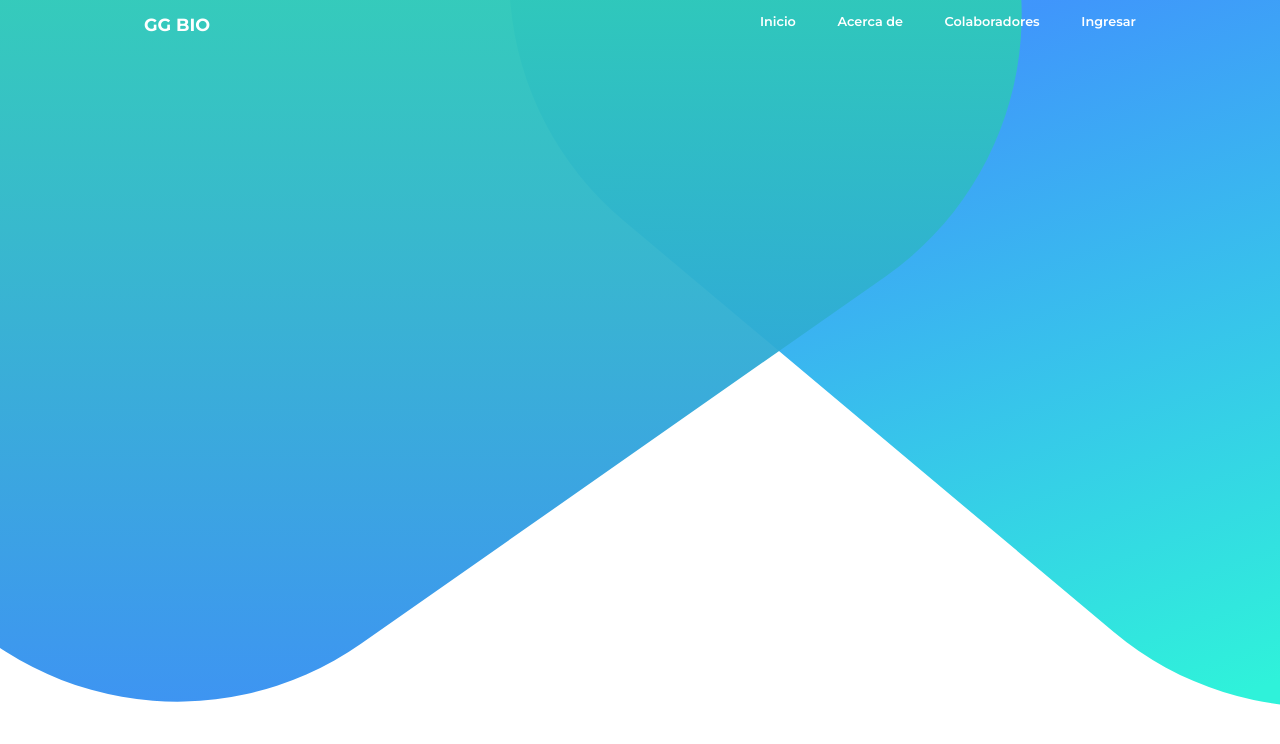
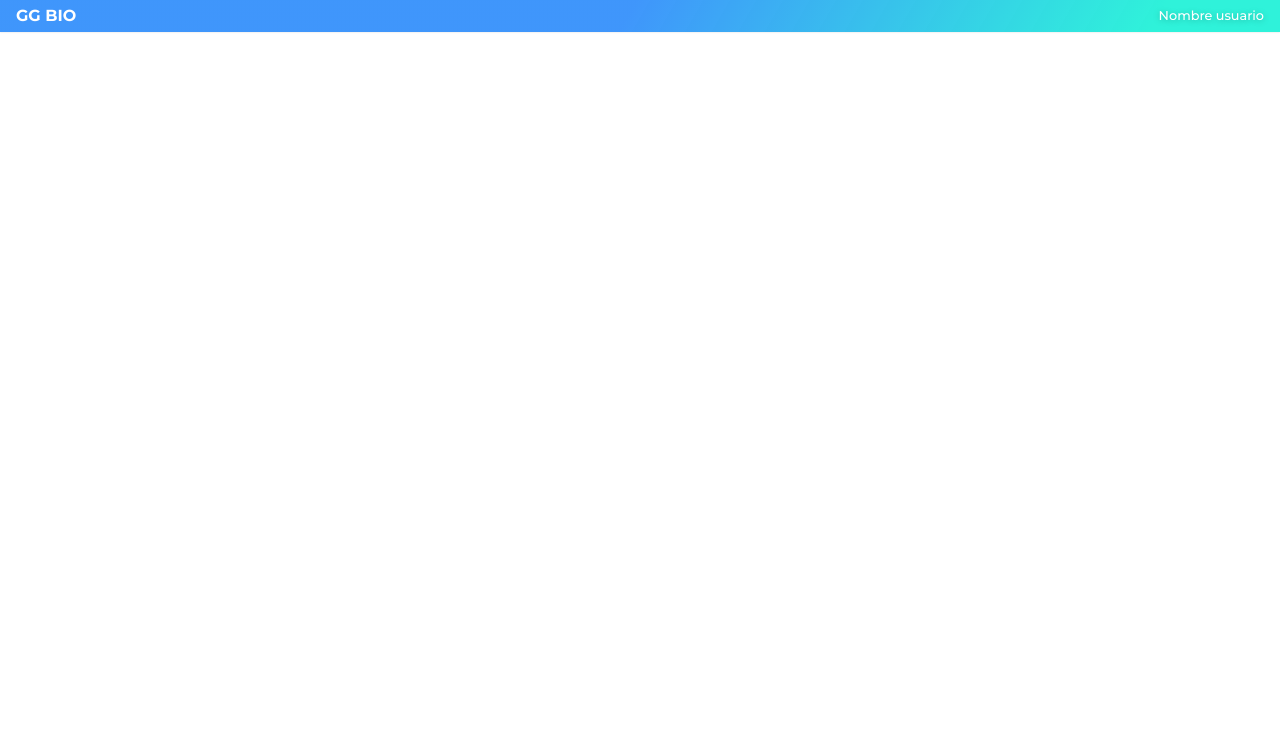
Before and after one commit to alavado/openbridge-covid19, a React (Create React App) app: page /dashboard in a window 1280 px wide. Shown: the top 744 px of the page. Built offline with nearby package versions, Linux system fonts and the light colour scheme.

Commit message:
agrega animacion hacia dashboard

```diff
--- a/src/components/App/App.js
+++ b/src/components/App/App.js
@@ -1,11 +1,16 @@
 import React from 'react'
 import './App.css'
 import Landing from '../Landing'
+import { Switch, Route } from 'react-router'
+import Dashboard from '../Dashboard'
 
 const App = () => {
   return (
     <div className="App">
-      <Landing />
+      <Switch>
+        <Route path="/dashboard" component={Dashboard} />
+        <Route path="/" component={Landing} />
+      </Switch>
     </div>
   )
 }
--- a/src/components/Dashboard/Dashboard.css
+++ b/src/components/Dashboard/Dashboard.css
@@ -0,0 +1,40 @@
+.Dashboard {
+  display: flex;
+  flex-direction: column;
+  flex: 1;
+}
+
+.Dashboard__barra {
+  display: flex;
+  justify-content: space-between;
+  align-items: center;
+  padding: .5em 1em;
+  animation: Dashboard__barra-aparece .5s ease-in-out .5s both;
+  box-shadow: 0em .05em .1em rgba(0, 0, 0, 0.1);
+  background: linear-gradient(120deg, rgba(47, 141, 251, 0.92) 49.04%, #2FF2DA 90%);
+}
+
+.Dashboard__logo_icono {
+  margin-right: .25em;
+}
+
+.Dashboard__logo_nombre {
+  font-weight: bold;
+  color: white;
+}
+
+.Dashboard__barra_usuario {
+  color: white;
+  font-weight: 500;
+  font-size: .8em;
+  text-shadow: 0em .05em .5em rgba(0, 0, 0, 0.25);
+}
+
+@keyframes Dashboard__barra-aparece {
+  0% {
+    transform: translateY(-100%);
+  }
+  100% {
+    transform: translateY(0%);
+  }
+}
--- a/src/components/Dashboard/Dashboard.js
+++ b/src/components/Dashboard/Dashboard.js
@@ -1,10 +1,23 @@
 import React from 'react'
+import Rombos from '../Landing/Rombos'
+import { InlineIcon } from '@iconify/react'
+import listHighPriority from '@iconify/icons-cil/list-high-priority'
 import './Dashboard.css'
 
 const Dashboard = () => {
   return (
-    <div>
-      db
+    <div className="Dashboard">
+      <Rombos desaparecen={true} />
+      <div className="Dashboard__barra">
+        <div className="Dashboard__logo">
+          <div className="Dashboard__logo_nombre">
+            <InlineIcon className="Dashboard__logo_icono" icon={listHighPriority} /> GG BIO
+          </div>
+        </div>
+        <div className="Dashboard__barra_usuario">
+          Nombre usuario
+        </div>
+      </div>
     </div>
   )
 }
--- a/src/components/Landing/Landing.css
+++ b/src/components/Landing/Landing.css
@@ -39,3 +39,7 @@
   background-color: #1781FF;
   color: white;
 }
+
+.Landing__cta:hover {
+  filter: brightness(115%);
+}
--- a/src/components/Landing/Login/Login.css
+++ b/src/components/Landing/Login/Login.css
@@ -13,6 +13,7 @@
   flex-direction: row;
   align-items: center;
   box-shadow: 0 .15em 1em rgba(0, 0, 0, .1);
+  animation: Login-aparece .25s ease-in-out both;
 }
 
 .Login__logo {
@@ -44,6 +45,10 @@
   color: white;
 }
 
+.Login__boton:hover {
+  filter: brightness(115%);
+}
+
 .Login__input {
   padding: .5em 1em;
   margin: .25em 0;
@@ -52,3 +57,14 @@
   border-radius: 1em;
   outline: none;
 }
+
+@keyframes Login-aparece {
+  0% {
+    opacity: 0;
+    transform: translateY(1em);
+  }
+  100% {
+    opacity: 100;
+    transform: translateY(0);
+  }
+}
--- a/src/components/Landing/Login/Login.js
+++ b/src/components/Landing/Login/Login.js
@@ -1,7 +1,10 @@
 import React from 'react'
 import './Login.css'
+import { useHistory } from 'react-router'
 
 const Login = () => {
+
+  const history = useHistory()
 
   const login = e => {
     e.preventDefault()
@@ -21,7 +24,13 @@ const Login = () => {
             <input className="Login__input" type="password" />
           </div>
           <div className="Login__campo">
-            <button className="Login__boton" type="submit">Ingresar</button>
+            <button
+              className="Login__boton"
+              type="submit"
+              onClick={() => history.push('/dashboard')}
+            >
+              Ingresar
+            </button>
           </div>
         </form>
       </div>
--- a/src/components/Landing/Miniatura/MiniaturaListaPacientes/MiniaturaListaPacientes.css
+++ b/src/components/Landing/Miniatura/MiniaturaListaPacientes/MiniaturaListaPacientes.css
@@ -19,6 +19,18 @@
   width: 100%;
   display: flex;
   align-items: center;
+  justify-content: space-between;
+}
+
+.MiniaturaListaPacientes__encabezado_categoria_izquierda {
+  display: flex;
+  align-items: center;
+}
+
+.MiniaturaListaPacientes__encabezado_categoria_derecha {
+  text-transform: uppercase;
+  font-size: .5em;
+  font-weight: bold;
 }
 
 .MiniaturaListaPacientes__titulo_categoria {
@@ -52,10 +64,20 @@
   margin-right: .5em;
 }
 
+.MiniaturaListaPacientes__datos {
+  display: flex;
+  flex-direction: column;
+}
+
 .MiniaturaListaPacientes__nombre {
   font-size: .7em;
   font-weight: 500;
   text-transform: capitalize;
+}
+
+.MiniaturaListaPacientes__edad {
+  font-size: .55em;
+  margin-top: .35em;
 }
 
 .MiniaturaListaPacientes__score {
--- a/src/components/Landing/Miniatura/MiniaturaListaPacientes/MiniaturaListaPacientes.js
+++ b/src/components/Landing/Miniatura/MiniaturaListaPacientes/MiniaturaListaPacientes.js
@@ -43,7 +43,8 @@ const MiniaturaListaPacientes = () => {
           .map((d, i) => ({
             nombre: nombreAleatorio(d.g),
             foto: d.photo,
-            score: 90 - i * 3
+            score: (10 - i * .3).toLocaleString('de-DE'),
+            edad: Math.floor(60 + 35 * Math.random())
         }))
       )
     }
@@ -67,8 +68,13 @@ const MiniaturaListaPacientes = () => {
             className="MiniaturaListaPacientes__encabezado_categoria"
             style={{ backgroundColor: categoria.color }}
           >
-            <InlineIcon icon={seniorIcon} />
-            <h1 className="MiniaturaListaPacientes__titulo_categoria">{categoria.nombre}</h1>
+            <div className="MiniaturaListaPacientes__encabezado_categoria_izquierda">
+              <InlineIcon icon={seniorIcon} />
+              <h1 className="MiniaturaListaPacientes__titulo_categoria">{categoria.nombre}</h1>
+            </div>
+            <div className="MiniaturaListaPacientes__encabezado_categoria_derecha">
+              score
+            </div>
           </div>
           <div className="MiniaturaListaPacientes__categoria">
             {pacientes.slice(i * pacientesPorCategoria, (i + 1) * pacientesPorCategoria).map((p, i) => (
@@ -82,8 +88,9 @@ const MiniaturaListaPacientes = () => {
                     src={p.foto}
                     alt={`foto del paciente ${p.nombre}`}
                   />
-                  <div className="MiniaturaListaPacientes__nombre">
-                    {p.nombre}
+                  <div className="MiniaturaListaPacientes__datos">
+                    <div className="MiniaturaListaPacientes__nombre">{p.nombre}</div>
+                    <div className="MiniaturaListaPacientes__edad">{p.edad} años</div>
                   </div>
                 </div>
                 <div
--- a/src/components/Landing/Navegacion/Navegacion.css
+++ b/src/components/Landing/Navegacion/Navegacion.css
@@ -5,6 +5,7 @@
 
 .Navegacion__logo {
   padding: 1em;
+  cursor: pointer;
 }
 
 .Navegacion__nombre {
@@ -21,4 +22,5 @@
   font-size: .8em;
   margin-left: 3.25em;
   font-weight: 600;
+  cursor: pointer;
 }
--- a/src/components/Landing/Navegacion/Navegacion.js
+++ b/src/components/Landing/Navegacion/Navegacion.js
@@ -2,18 +2,22 @@ import React from 'react'
 import { InlineIcon } from '@iconify/react'
 import listHighPriority from '@iconify/icons-cil/list-high-priority'
 import './Navegacion.css'
+import { useHistory } from 'react-router'
 
 const Navegacion = () => {
+
+  const history = useHistory()
+
   return (
     <div className="Navegacion">
-      <div className="Navegacion__logo">
+      <div className="Navegacion__logo" onClick={() => history.push('/')}>
         <div className="Navegacion__nombre"><InlineIcon icon={listHighPriority} /> GG BIO</div>
       </div>
       <nav className="Navegacion__links">
-        <div className="Navegacion__link">Inicio</div>
+        <div className="Navegacion__link" onClick={() => history.push('/')}>Inicio</div>
         <div className="Navegacion__link">Acerca de</div>
         <div className="Navegacion__link">Colaboradores</div>
-        <div className="Navegacion__link">Ingresar</div>
+        <div className="Navegacion__link" onClick={() => history.push('/login')}>Ingresar</div>
       </nav>
     </div>
   )
--- a/src/components/Landing/Rombos/Rombos.css
+++ b/src/components/Landing/Rombos/Rombos.css
@@ -4,6 +4,10 @@
   height: 150vh;
   overflow: hidden;
   z-index: -1;
+}
+
+.Rombos--desaparecen {
+  height: 100vh;
 }
 
 .Rombos__rombo1 {
@@ -16,6 +20,10 @@
   z-index: -1;
 }
 
+.Rombos--desaparecen .Rombos__rombo1 {
+  animation: Rombo1-desaparece 1s ease-in-out both;
+}
+
 .Rombos__rombo2 {
   position: absolute;
   background: linear-gradient(120deg, rgba(47, 141, 251, 0.92) 49.04%, #2FF2DA 90%);
@@ -26,3 +34,29 @@
   border-radius: 25%;
   z-index: -2;
 }
+
+.Rombos--desaparecen .Rombos__rombo2 {
+  animation: Rombo2-desaparece 1s ease-in-out both;
+}
+
+@keyframes Rombo1-desaparece {
+  0% {
+    transform: translateX(-30vw) translateY(-55vw) rotateZ(55deg);
+    opacity: 1;
+  }
+  100% {
+    transform: translateX(-50vw) translateY(-55vw) rotateZ(40deg);
+    opacity: 0;
+  }
+}
+
+@keyframes Rombo2-desaparece {
+  0% {
+    transform: translateX(50vw) translateY(-55vw) rotateZ(40deg);
+    opacity: 1;
+  }
+  100% {
+    transform: translateX(70vw) translateY(-55vw) rotateZ(55deg);
+    opacity: 0;
+  }
+}
--- a/src/components/Landing/Rombos/Rombos.js
+++ b/src/components/Landing/Rombos/Rombos.js
@@ -1,9 +1,9 @@
 import React from 'react'
 import './Rombos.css'
 
-const Rombos = () => {
+const Rombos = props => {
   return (
-    <div className="Rombos">
+    <div className={`Rombos${props.desaparecen ? ' Rombos--desaparecen' : ''}`}>
       <div className="Rombos__rombo1"></div>
       <div className="Rombos__rombo2"></div>
     </div>
```
